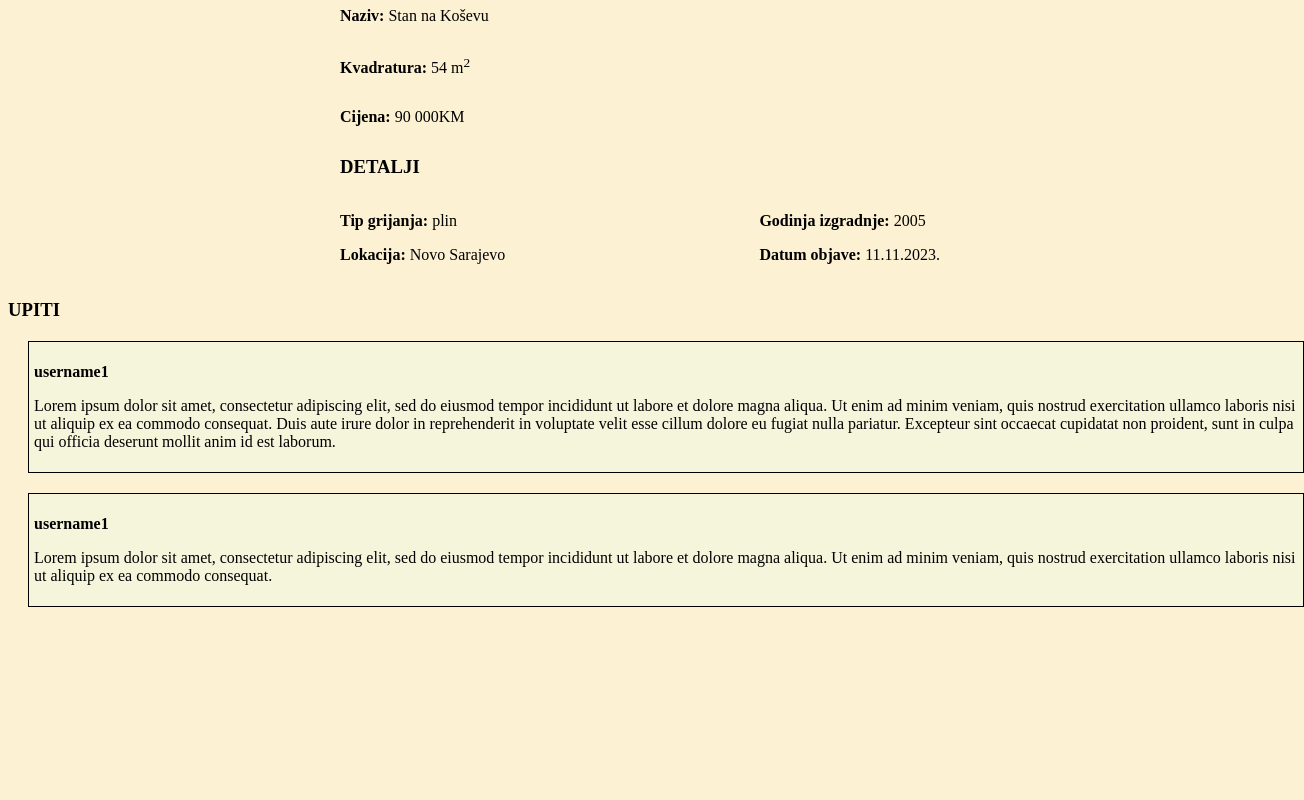
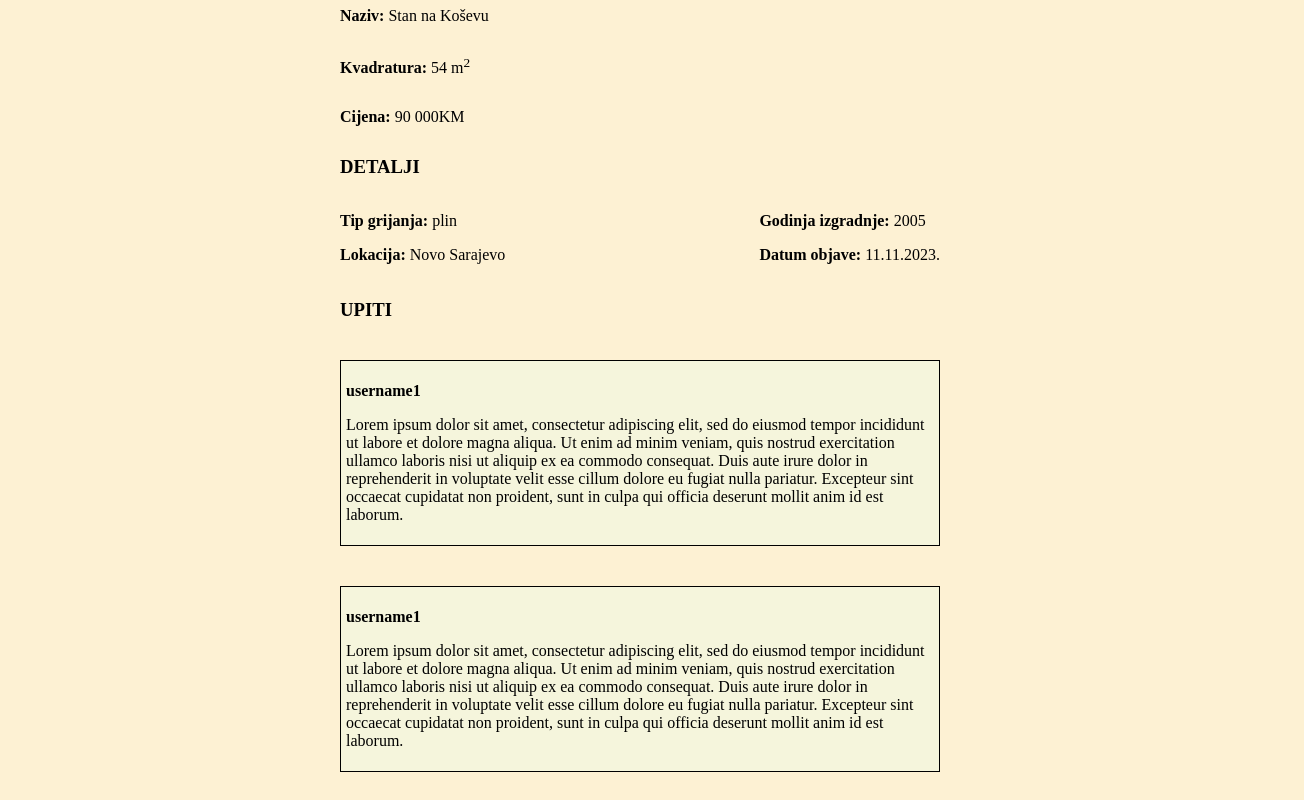
Before and after one commit to fahretf/WT2023-Mea, a plain HTML site: page html/detalji.html in a window 1280 px wide. Shown: the part 442-1242 px from the top of the page, 1304 px wide, since content can reach past the window. Before the commit the page ends 1069 px from the top, so only its background shows below. Drawn offline with Linux system fonts and the light colour scheme.

Commit message:
zavrseni detalji

```diff
--- a/css/detalji.css
+++ b/css/detalji.css
@@ -2,7 +2,9 @@
     margin-top: 60px;
     display: flex;
     justify-content: center;
-    width: 100%;
+    align-items: center;
+    flex-direction: column;
+    width: 100%
 }
 
 .slika{
@@ -20,13 +22,16 @@
     align-items: left;
 }
 
+#upiti{
+    display: flex;
+    flex-direction: column;
+    justify-content: center;
+    width: 600px;
+}
+
 .pitanje{
-    display: flex;
-    align-items:center;
-    justify-content: center;
     background-color: beige;
     border: 1px solid;
-    margin:20px;
-    width: 100%;
     padding: 5px;
+    margin: 20px 0;
 }
--- a/html/detalji.html
+++ b/html/detalji.html
@@ -44,37 +44,32 @@
           </div>
         </div>
       </div>
-    </div>
 
       <div id="upiti">
         <h3><b>UPITI</b></h3>
         <div class="pitanje">
-        <div>
-          <div>
           <p><b>username1</b></p>
           <p>
             Lorem ipsum dolor sit amet, consectetur adipiscing elit, sed do
-              eiusmod tempor incididunt ut labore et dolore magna aliqua. Ut
-              enim ad minim veniam, quis nostrud exercitation ullamco laboris
-              nisi ut aliquip ex ea commodo consequat. Duis aute irure dolor in
-              reprehenderit in voluptate velit esse cillum dolore eu fugiat
-              nulla pariatur. Excepteur sint occaecat cupidatat non proident,
-              sunt in culpa qui officia deserunt mollit anim id est laborum.
+            eiusmod tempor incididunt ut labore et dolore magna aliqua. Ut enim
+            ad minim veniam, quis nostrud exercitation ullamco laboris nisi ut
+            aliquip ex ea commodo consequat. Duis aute irure dolor in
+            reprehenderit in voluptate velit esse cillum dolore eu fugiat nulla
+            pariatur. Excepteur sint occaecat cupidatat non proident, sunt in
+            culpa qui officia deserunt mollit anim id est laborum.
           </p>
         </div>
-        </div>
-      </div>
         <div class="pitanje">
-        <div>
-          <div>
           <p><b>username1</b></p>
           <p>
             Lorem ipsum dolor sit amet, consectetur adipiscing elit, sed do
-              eiusmod tempor incididunt ut labore et dolore magna aliqua. Ut
-              enim ad minim veniam, quis nostrud exercitation ullamco laboris
-              nisi ut aliquip ex ea commodo consequat.
+            eiusmod tempor incididunt ut labore et dolore magna aliqua. Ut enim
+            ad minim veniam, quis nostrud exercitation ullamco laboris nisi ut
+            aliquip ex ea commodo consequat. Duis aute irure dolor in
+            reprehenderit in voluptate velit esse cillum dolore eu fugiat nulla
+            pariatur. Excepteur sint occaecat cupidatat non proident, sunt in
+            culpa qui officia deserunt mollit anim id est laborum.
           </p>
-          </div>
         </div>
       </div>
     </div>
```
Lines whose indentation alone changed are shown as unchanged.
